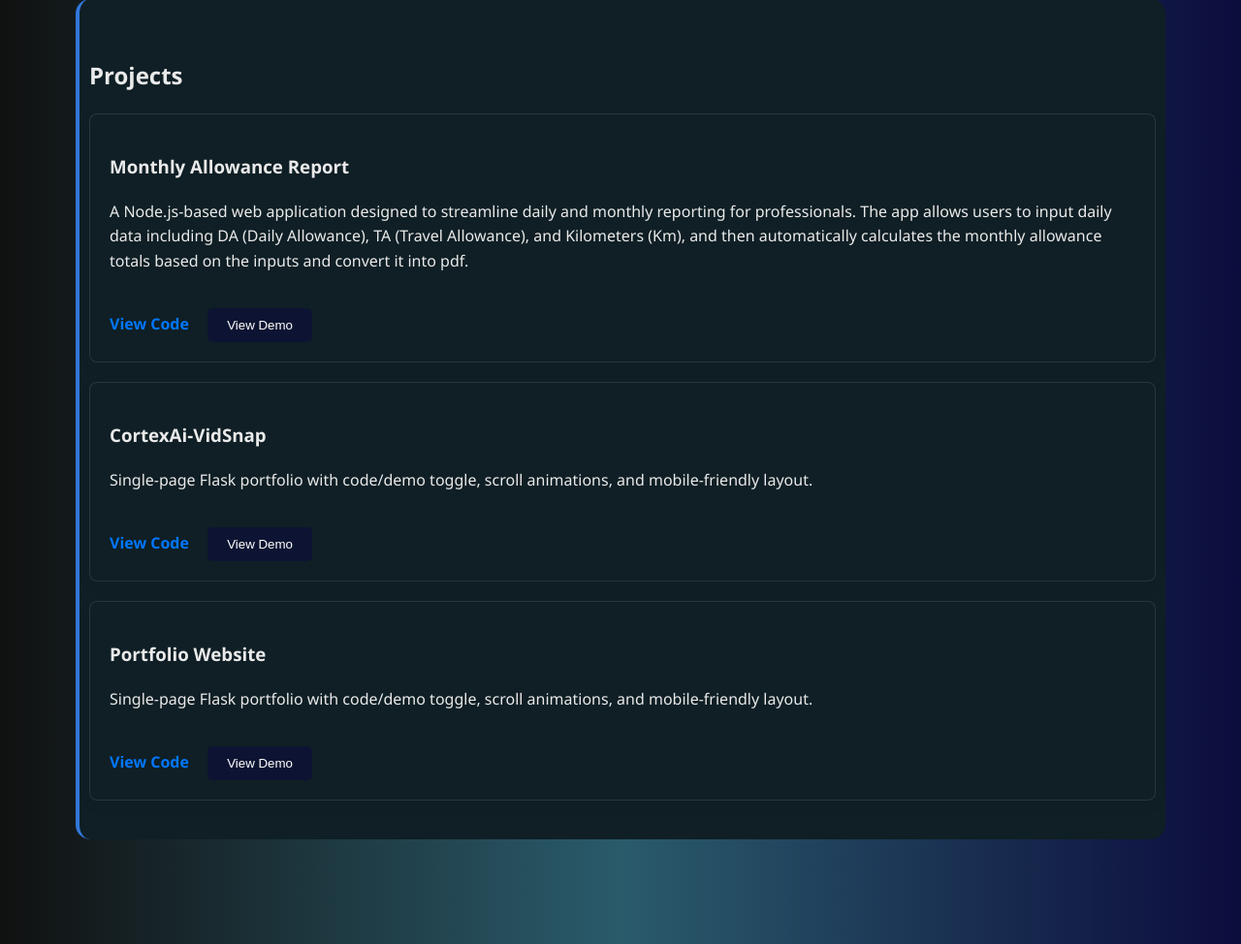
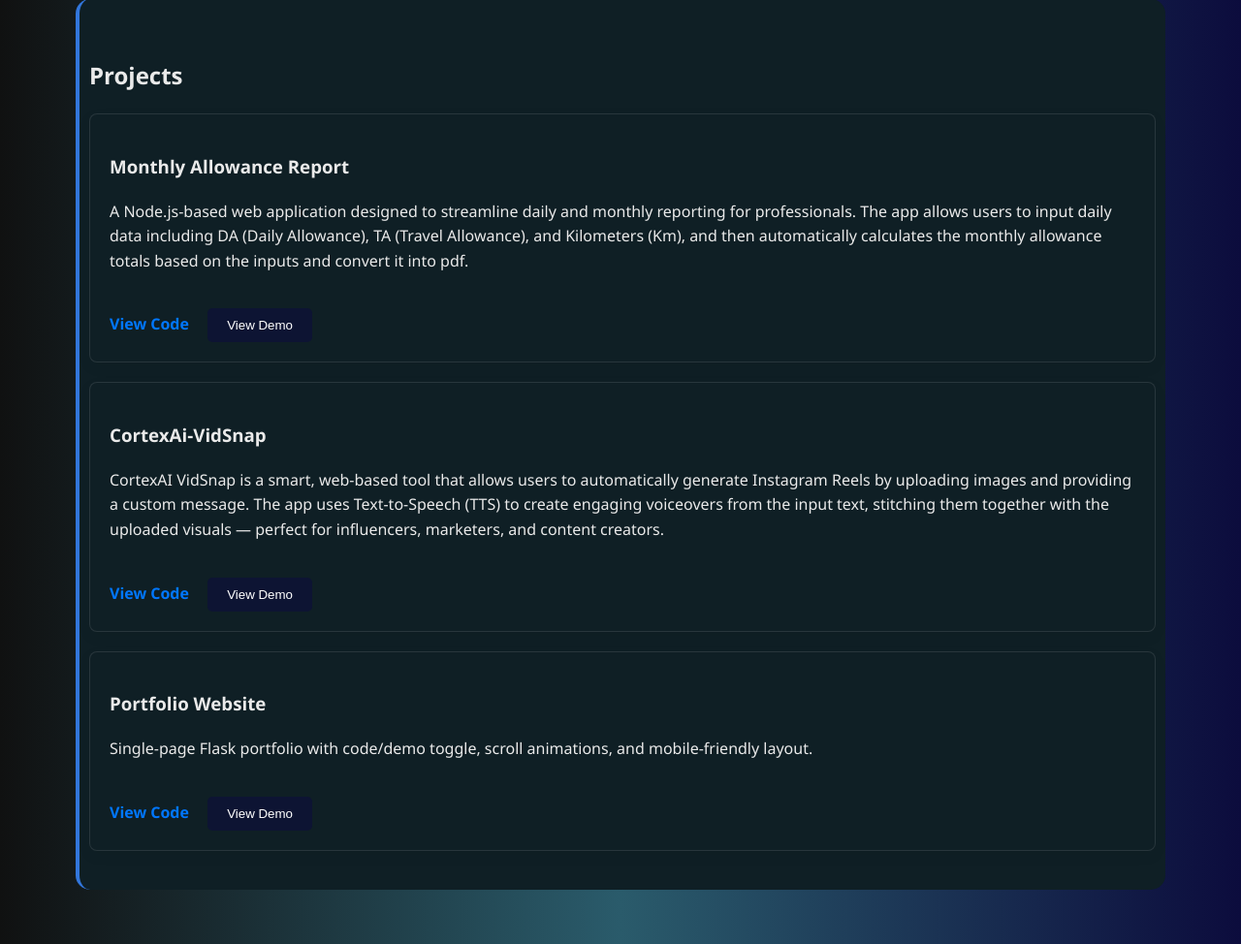
Before and after one commit to sanku141/MyPortfolio, a Flask app: page / in a window 1280 px wide. Shown: the part 1601-2575 px from the top of the page at 97% size. Run offline with Flask 2, Linux system fonts and the light colour scheme; some libraries are stand-ins or nearby versions.

Commit message:
ResumeAdded

```diff
--- a/static/css/style.css
+++ b/static/css/style.css
@@ -138,8 +138,8 @@ a {
     /* background: linear-gradient(to right, #111618, #2a5b6b, #2c5364); */
     color: #fff;
     text-align: center;
-    /* background-image: url('https://assets.pinterest.com/ext/embed.html?id=8725793020929782'); */
-    /* background-image: url('../assets/7.jpg'); */
+    /* background-image: url('https://psycraft.ca/wp-content/uploads/2025/02/psycraft_main.mp4'); */
+    /* background-image: url('D:\PythonProjects\MyPortfolio\static\images\assets\7.mp4'); */
     background-size: cover;
     background-attachment: fixed;
     background-position: center;
--- a/templates/index.html
+++ b/templates/index.html
@@ -42,7 +42,7 @@
         <p class=""><span class="typed-text"></span><span class="cursor">|</span></p>
 
     </div>
-    <a href="{{ url_for('static', filename='resume.pdf') }}" class="btn-resume" download>Download Resume</a>
+    <a href="{{ url_for('static', filename='Kshirsagar_Sanket_Resume.pdf') }}" class="btn-resume" download>Download Resume</a>
 </section>
 
 <!-- About -->
@@ -106,7 +106,11 @@
 
         <div class="project-card fade-in delay-2">
             <h3>CortexAi-VidSnap</h3>
-            <p>Single-page Flask portfolio with code/demo toggle, scroll animations, and mobile-friendly layout.</p>
+            <p>
+                CortexAI VidSnap is a smart, web-based tool that allows users to automatically generate Instagram Reels by uploading images and providing a custom message.
+                The app uses Text-to-Speech (TTS) to create engaging voiceovers from the input text,
+                stitching them together with the uploaded visuals — perfect for influencers, marketers, and content creators.
+            </p>
             <div class="links">
                 <a href="https://github.com/sanku141/CortexAi-VidSnap.git" target="_blank">View Code</a>
                 <button class="btn-resume" onclick="togglePreview(this)">View Demo</button>
@@ -137,7 +141,7 @@
         <h2 class="fade-in">Contact</h2>
         <p class="fade-in delay-1">Let's build something epic. Reach me at:</p>
         <p class="fade-in delay-2">📧 sanketnk1401@gmail.com</p>
-        <p class="fade-in delay-3">🔗 <a href="https://github.com/yourusername" target="_blank">GitHub</a> | <a href="https://linkedin.com/in/yourprofile" target="_blank">LinkedIn</a></p>
+        <p class="fade-in delay-3">🔗 <a href="https://github.com/sanku141" target="_blank">GitHub</a> | <a href="https://www.linkedin.com/in/sanket-kshirsagar-016178206?lipi=urn%3Ali%3Apage%3Ad_flagship3_profile_view_base_contact_details%3BkSVU6J3MT%2FewvSJr0h9vtg%3D%3D" target="_blank">LinkedIn</a></p>
     </div>
 </section>
 
```
Also changed, not shown: 2 other files.
